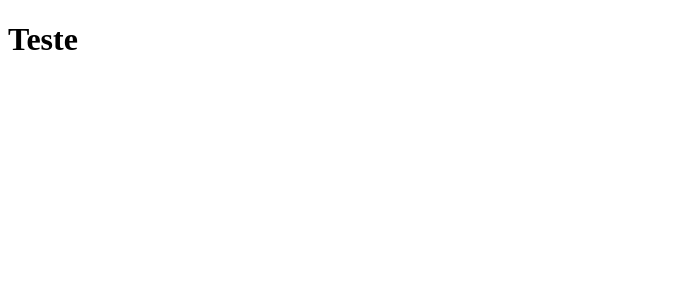
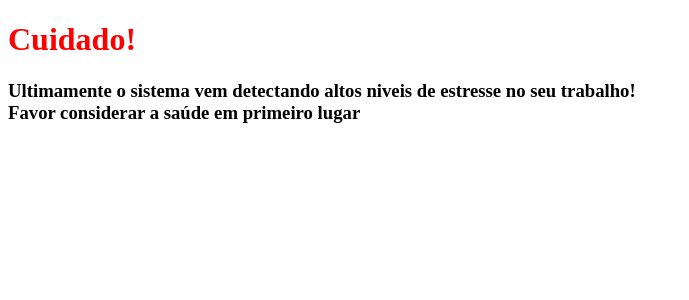
Before and after one commit to gustavo-sm/sitezinhonextjs, a Next.js app: page / in a window 1280 px wide. Shown: the top 300 px of the page, without its empty margins (0-689 px from the left). Built offline with nearby package versions, Linux system fonts and the light colour scheme.

Commit message:
feat: Nova mensagem

```diff
--- a/pages/index.js
+++ b/pages/index.js
@@ -1,5 +1,10 @@
  function Home() {
-    return <h1>Teste</h1>
+    return (
+    <>
+        <h1 style={{color:"red"}}>Cuidado!</h1>
+        <h3>Ultimamente o sistema vem detectando altos niveis de estresse no seu trabalho! <br/>Favor considerar a saúde em primeiro lugar</h3>
+    </>);
+
  }
 
  export default Home;
```
